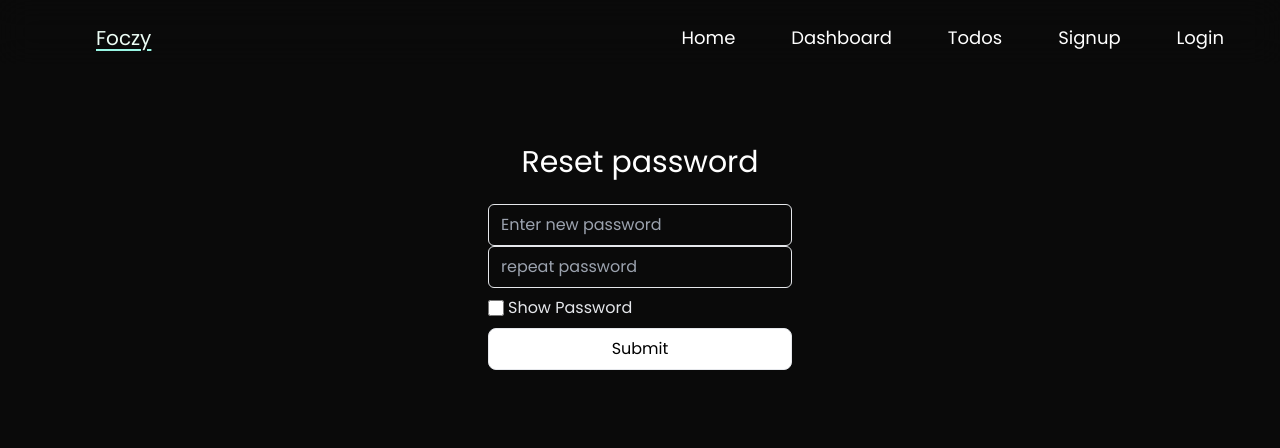
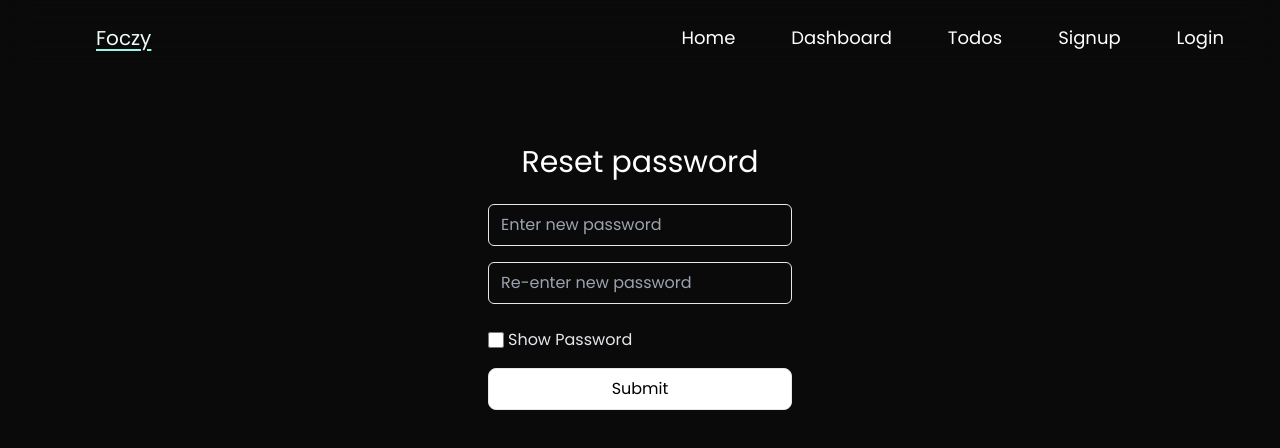
Before and after one commit to Avin-7/pomodoro-timer, a React (Vite) app: page /reset-password in a window 1280 px wide. Shown: the top 448 px of the page. Built offline with nearby package versions, Linux system fonts and the light colour scheme; no server answers.

Commit message:
change form  css

```diff
--- a/src/components/ResetPassword.jsx
+++ b/src/components/ResetPassword.jsx
@@ -67,7 +67,7 @@ function ResetPassword() {
               />
 
               <input
-                className="pass border rounded-md py-2 px-3 bg-transparent text-white "
+                className="pass border rounded-md py-2 px-3 my-4 bg-transparent text-white "
                 type="password"
                 id="repeatPass"
                 value={password.repeatPassword}
@@ -77,9 +77,9 @@ function ResetPassword() {
                     repeatPassword: e.target.value,
                   })
                 }
-                placeholder="repeat password"
+                placeholder="Re-enter new password"
               />
-              <div className="text-white mt-2 flex">
+              <div className="text-white my-2 flex">
                 <input
                   type="checkbox"
                   id="showPassword"
```
